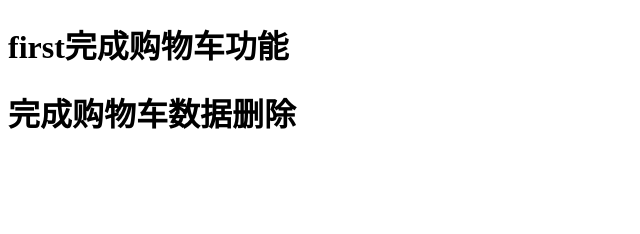
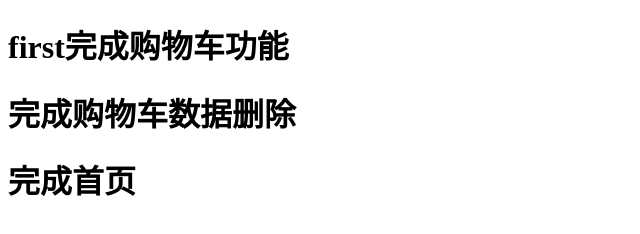
Before and after one commit to liangchengdan1002/web190811, a plain HTML site: page index.html in a window 1280 px wide. Shown: the whole page, without its empty margins (0-640 px from the left). Drawn offline with Linux system fonts and the light colour scheme.

Commit message:
完成首页

```diff
--- a/index.html
+++ b/index.html
@@ -9,5 +9,6 @@
 <body>
   <h1>first完成购物车功能</h1>
   <h1>完成购物车数据删除</h1>
+  <h1>完成首页</h1>
 </body>
 </html>
```
